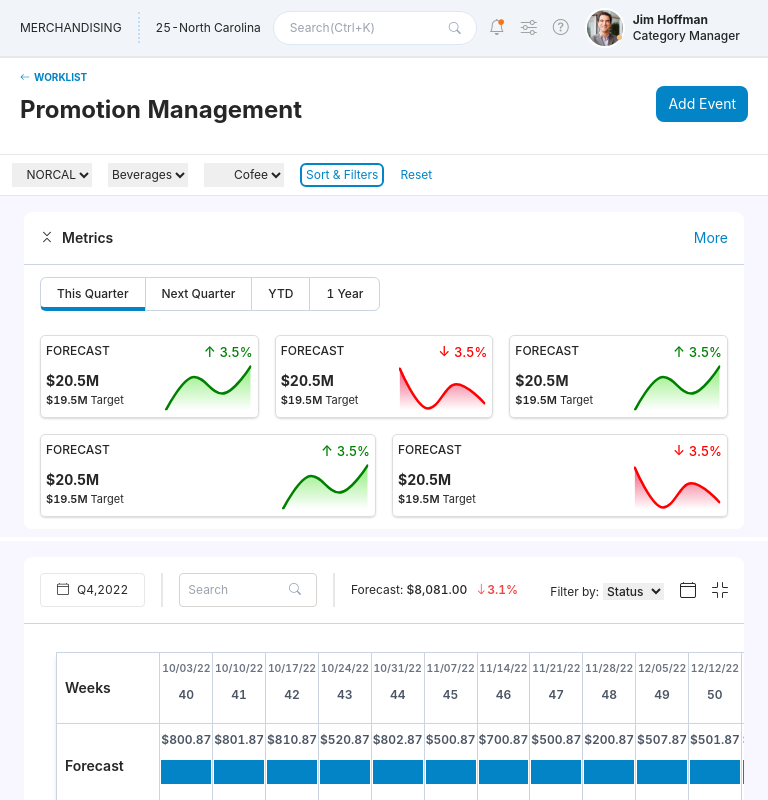
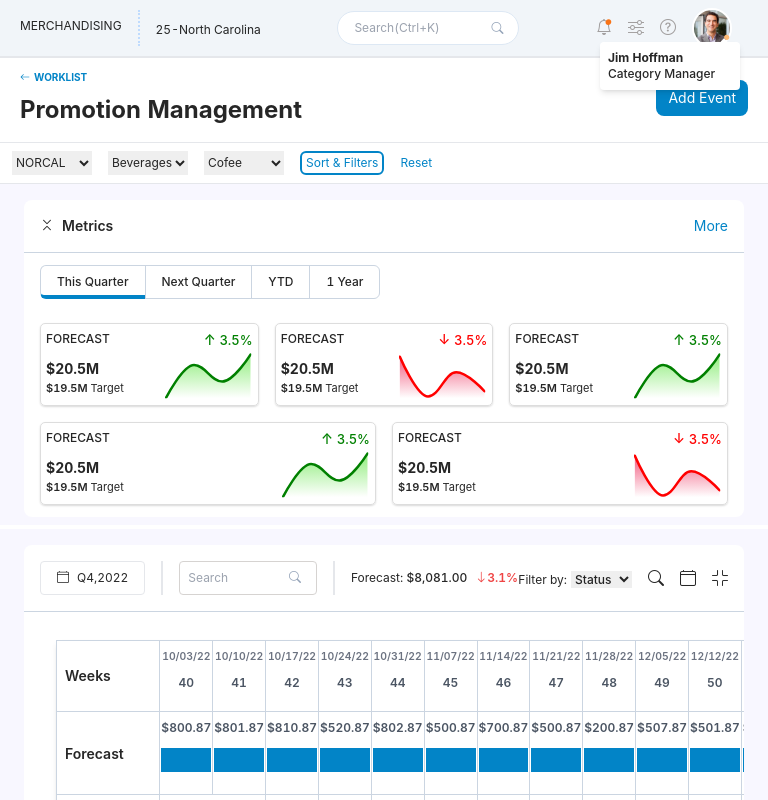
Before and after one commit to anubhavcse08/abs_poc_moonraft, a React (Create React App) app: page / in a window 768 px wide. Shown: the top 800 px of the page. Built offline with nearby package versions, Linux system fonts and the light colour scheme.

Commit message:
style changes

```diff
--- a/src/App.css
+++ b/src/App.css
@@ -4,6 +4,15 @@
   --secondary-color: rgb(2 132 199); /*sky-600*/
   --border: rgb(203, 213, 225); /* slate-300*/
   --border-active: var(--secondary-color);
+}
+
+h1,
+h2,
+h3,
+h4,
+h5,
+h6 {
+  margin: 0;
 }
 
 .highcharts-grid-line,
@@ -122,8 +131,7 @@
 
 section {
   background-color: #f8f7ff;
-  padding: 24px;
-  padding: 1rem 1.5rem 0.5rem;
+  padding: 0.75rem;
   margin-bottom: 4px;
 }
 
@@ -133,9 +141,6 @@ section {
 }
 
 .button-more {
-  margin-left: auto;
-}
-.filterby {
   margin-left: auto;
 }
 .cell-width-1 {
@@ -184,3 +189,12 @@ section {
 .data-cell-label {
   height: 32px;
 }
+
+
+@media (min-width: 768px) {
+  section {
+    padding: 24px;
+    padding: 1rem 1.5rem 0.5rem;
+    margin-bottom: 4px;
+  }
+}
--- a/src/App.js
+++ b/src/App.js
@@ -145,12 +145,12 @@ class App extends Component {
         {/* <SplineChart  isGrowth={true} /> */}
         <section>
           <div class="card">
-            <div class="card-header flex items-center p-4 border-b border-slate-300 text-xs">
+            <div class="card-header flex flex-wrap items-center p-4 border-b border-slate-300 text-xs">
               <div className="relative border rounded py-2 px-4">
                 <i class="bi bi-calendar4 pr-2"></i>Q4,2022
               </div>
-              <div className="border w-px mx-4 py-4"></div>
-              <div className="search-box-2 relative">
+              <div className="border w-px mx-4 py-4 hidden md:block"></div>
+              <div className="search-box-2 relative hidden md:block">
                 <div class="flex absolute inset-y-0 right-4 items-center pl-3 pointer-events-none text-slate-400">
                   <i class="bi bi-search"></i>
                 </div>
@@ -161,15 +161,17 @@ class App extends Component {
                   required
                 ></input>
               </div>
-              <div className="border w-px mx-4 py-4"></div>
-              <div>
-                Forecast: <span className="font-medium">$8,081.00</span>
+              <div className="border w-px mx-4 py-4 hidden md:block"></div>
+              <div className="forecast ml-auto md:ml-0">
+                <span>
+                  Forecast: <span className="font-medium">$8,081.00</span>
+                </span>
+                <span className="text-red-500 ml-2 font-semibold">
+                  <i class="bi bi-arrow-down"></i>
+                  <span id="growth-perc">3.1</span>%
+                </span>
               </div>
-              <div className="text-red-500 ml-2 font-semibold">
-                <i class="bi bi-arrow-down"></i>
-                <span id="growth-perc">3.1</span>%
-              </div>
-              <div class="filterby mt-1">
+              <div class="filterby mt-1 md:ml-auto">
                 <label>Filter by:</label>
                 <select class="font-medium ml-1 pr-1">
                   <option value="1" selected>
@@ -179,7 +181,10 @@ class App extends Component {
                   <option value="3">Three</option>
                 </select>
               </div>
-              <div class="icons flex items-center gap-4 ml-4 text-base">
+              <div class="icons flex items-center gap-3 md:gap-4 ml-auto md:ml-4 text-xs md:text-base">
+                <span className="icon">
+                  <i class="bi bi-search"></i>
+                </span>
                 <span className="icon">
                   <i class="bi bi-calendar4"></i>
                 </span>
--- a/src/components/Form/form.css
+++ b/src/components/Form/form.css
@@ -4,5 +4,5 @@
 
 .form-select {
   width: 80px;
-  text-align: right;
+  text-align: left;
 }
--- a/src/components/Form/form.js
+++ b/src/components/Form/form.js
@@ -2,7 +2,8 @@ import "./form.css";
 
 const Form = () => {
   return (
-    <form className="flex px-3 py-2 border-b text-xs gap-4">
+    <form className="global-form flex flex-col md:flex-row px-3 py-2 border-b text-xs gap-2 md:gap-4">
+      <div className="inline-flex gap-2 md:gap-4">
         <select class="form-select uppercase">
           <option value="1" selected>
             NORCAL
@@ -24,15 +25,18 @@ const Form = () => {
           <option value="2">Two</option>
           <option value="3">Three</option>
         </select>
+      </div>
+      <div className="inline-flex gap-4">
         <button
           type="submit"
-        className="submit text-sky-600 border-2 border-sky-600 rounded-md"
+          className="submit text-sky-600 rounded border md:border-2 border-sky-600 md:rounded-md"
         >
           Sort & Filters
         </button>
         <button type="reset" className="reset text-sky-600">
           Reset
         </button>
+      </div>
     </form>
   );
 };
--- a/src/components/TopHeader/TopHeader.js
+++ b/src/components/TopHeader/TopHeader.js
@@ -8,15 +8,15 @@ const TopHeader = (prop) => {
     }
   };
   return (
-    <div class="sticky top-0 z-50 bg-slate-100 px-5 py-2">
+    <div class="sticky top-0 z-50 bg-slate-100 px-3 md:px-5 py-2">
       <div class="flex items-center text-xs">
-        <div>
-          <span class="py-2 pr-4 border-r-2 border-solid md:border-dotted uppercase border-blue-200">
+        <div className="flex flex-col md:flex-row">
+          <span class="md:py-2 md:pr-4 md:border-r-2 md:border-dotted uppercase border-blue-200">
             {prop.header.type}
           </span>
-          <span class="py-2 pl-4">{prop.header.address}</span>
+          <span class="mt-1 md:py-2 md:pl-4">{prop.header.address}</span>
         </div>
-        <div className="search-box relative text-xs">
+        <div className="search-box relative text-xs md:w-3/12 hidden md:block">
           <div class="flex absolute inset-y-0 right-4 items-center pl-3 pointer-events-none text-slate-400">
             <i class="bi bi-search"></i>
           </div>
@@ -28,7 +28,10 @@ const TopHeader = (prop) => {
             required
           ></input>
         </div>
-        <div className="header-icons flex gap-4 ml-auto">
+        <div className="header-icons flex gap-3 md:gap-4 ml-auto">
+          <span class="text-slate-400 search-icon md:hidden">
+            <i class="bi bi-search"></i>
+          </span>
           <a href="#">
             <i
               data-notification={prop.header.notifications ? "." : ""}
@@ -42,11 +45,11 @@ const TopHeader = (prop) => {
             <i class="bi bi-question-circle header-icon"></i>
           </a>
         </div>
-        <div className="user flex items-center">
+        <div className="user relative flex items-center ml-2 md:ml-4 md:mr-2">
           <div className="user-pic relative">
-            <img className="rounded-full mr-2" src={profile} alt="img"></img>
+            <img className="rounded-full md:mr-2 w-8 h-8 md:w-10 md:h-10" src={profile} alt="img"></img>
           </div>
-          <div className="user-details">
+          <div className="user-details hidden md:block">
             <div className="user-name">{prop.header.name}</div>
             <div className="user-designation text-xs">
               {prop.header.designation}
--- a/src/components/TopHeader/header.css
+++ b/src/components/TopHeader/header.css
@@ -1,6 +1,6 @@
 .search-box {
   margin-left: auto;
-  width: clamp(170px, 28%, 350px);
+  max-width: 350px;
 }
 
 .global-search {
@@ -15,32 +15,25 @@
 }
 
 .header-icon {
+  color: rgb(162, 159, 159);
   font-size: 1rem;
-  color: rgb(162, 159, 159);
   position: relative;
 }
 
-.user {
-  margin-left: 1rem;
-  margin-right: 0.5rem;
-}
-
 .user img {
+  border: 2px solid white;
   border-radius: 50%;
+  flex-shrink: 0;
   position: relative;
-  flex-shrink: 0;
-  width: 40px;
-  aspect-ratio: 1;
-  border: 2px solid white;
 }
 
 .user-pic::after {
+  bottom: 12px;
+  color: rgb(253 186 116);
   content: ".";
   font-size: 40px;
   position: absolute;
-  color: rgb(253 186 116);
-  bottom: 14px;
-  right: 8px;
+  right: 0;
 }
 
 .user-name {
@@ -53,16 +46,45 @@
 }
 
 .bi-bell::after {
+  color: rgb(249 115 22);
   content: attr(data-notification);
   font-size: 44px;
+  left: 8px;
   position: absolute;
-  color: rgb(249 115 22);
   top: -16px;
-  left: 8px;
 }
 
+@media (min-width: 768px) {
+  .user-pic::after {
+    bottom: 14px;
+    right: 8px;
+  }
+}
 
-@media (min-width: 768px) {
+@media (max-width: 768px) {
+  .user-details {
+    background-color: white;
+    box-shadow: 0 4px 6px -1px rgb(0 0 0 / 0.1), 0 2px 4px -2px rgb(0 0 0 / 0.1);
+    right: 0px;
+    position: absolute;
+    top: 34px;
+    width: 140px;
+    border-radius: 4px;
+    padding: 8px;
+  }
 
+  .user-details::before {
+    content: "";
+    height: 8px;
+    position: absolute;
+    width: 8px;
+    right: 12px;
+    top: -2px;
+    background-color: white;
+    transform: rotate(45deg);
+  }
 
- }
+  .user-pic:hover + .user-details {
+    display: block;
+  }
+}
--- a/src/components/header/header.js
+++ b/src/components/header/header.js
@@ -2,17 +2,17 @@ import "./header.css";
 
 const Header = () => {
   return (
-    <header className="app-header flex items-center px-5 pt-3 pb-4 border-t-2 border-b">
+    <header className="app-header flex items-start md:items-center px-3 py-2 md:px-5 md:pt-3 md:pb-4 border-t-2 border-b">
       <div className="flex flex-col">
         <a href="/worklist" className="text-sky-600 text-xss font-bold">
           <i class="bi bi-arrow-left pr-1"></i>
           WORKLIST
         </a>
-        <h1 className="font-bold text-2xl mt-2">Promotion Management</h1>
+        <h1 className="font-bold text-lg md:text-2xl md:mt-2">Promotion Management</h1>
       </div>
       <button
         type="button"
-        class="text-white bg-sky-600 hover:bg-sky-800 rounded-lg text-sm px-3 py-2 focus:outline-none"
+        class="add-event-btn text-white bg-sky-600 hover:bg-sky-800 rounded md:rounded-lg text-xs md:text-sm px-2 py-1 md:px-3 md:py-2 focus:outline-none"
       >
         Add Event
       </button>
--- a/src/components/metrics/TimeButtonMenu.css
+++ b/src/components/metrics/TimeButtonMenu.css
@@ -1,8 +1,6 @@
-
-
 .tabs li {
   border-bottom: 1px solid var(--border);
-  padding: 0.5rem 1rem;
+  padding: 0.5rem 0.7rem;
 }
 
 .tabs li:first-child {
@@ -31,3 +29,9 @@
   border-bottom: 4px solid var(--border-active);
   padding-bottom: 5px;
 }
+
+@media (min-width: 768px) {
+  .tabs li {
+    padding: 0.5rem 1rem;
+  }
+}
--- a/src/components/metrics/TimeButtonMenu.js
+++ b/src/components/metrics/TimeButtonMenu.js
@@ -10,7 +10,7 @@ const TimeButtonMenu = (props) => {
   };
   return (
     <div className="tabs">
-      <ul className="flex items-center text-xs font-medium">
+      <ul className="flex items-stretch text-xs font-medium">
         {tabs.map((tab, i) => (
           <li
             className={"tab " + (checked == tab ? "is-active" : "")}
```
Also changed, not shown: src/components/header/header.css (line endings or trailing spaces), src/index.css (line endings or trailing spaces). Lines whose indentation alone changed are shown as unchanged.
